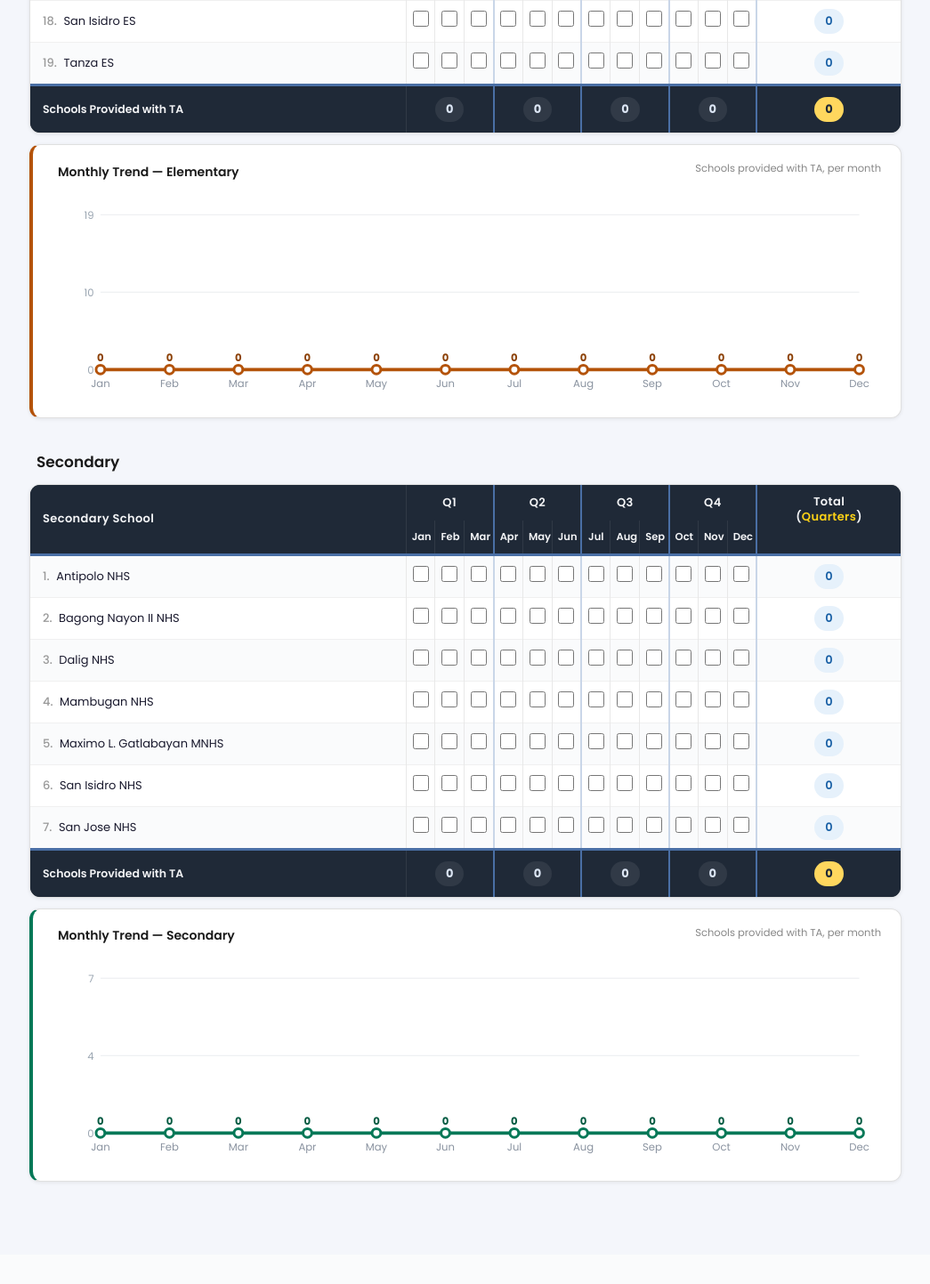
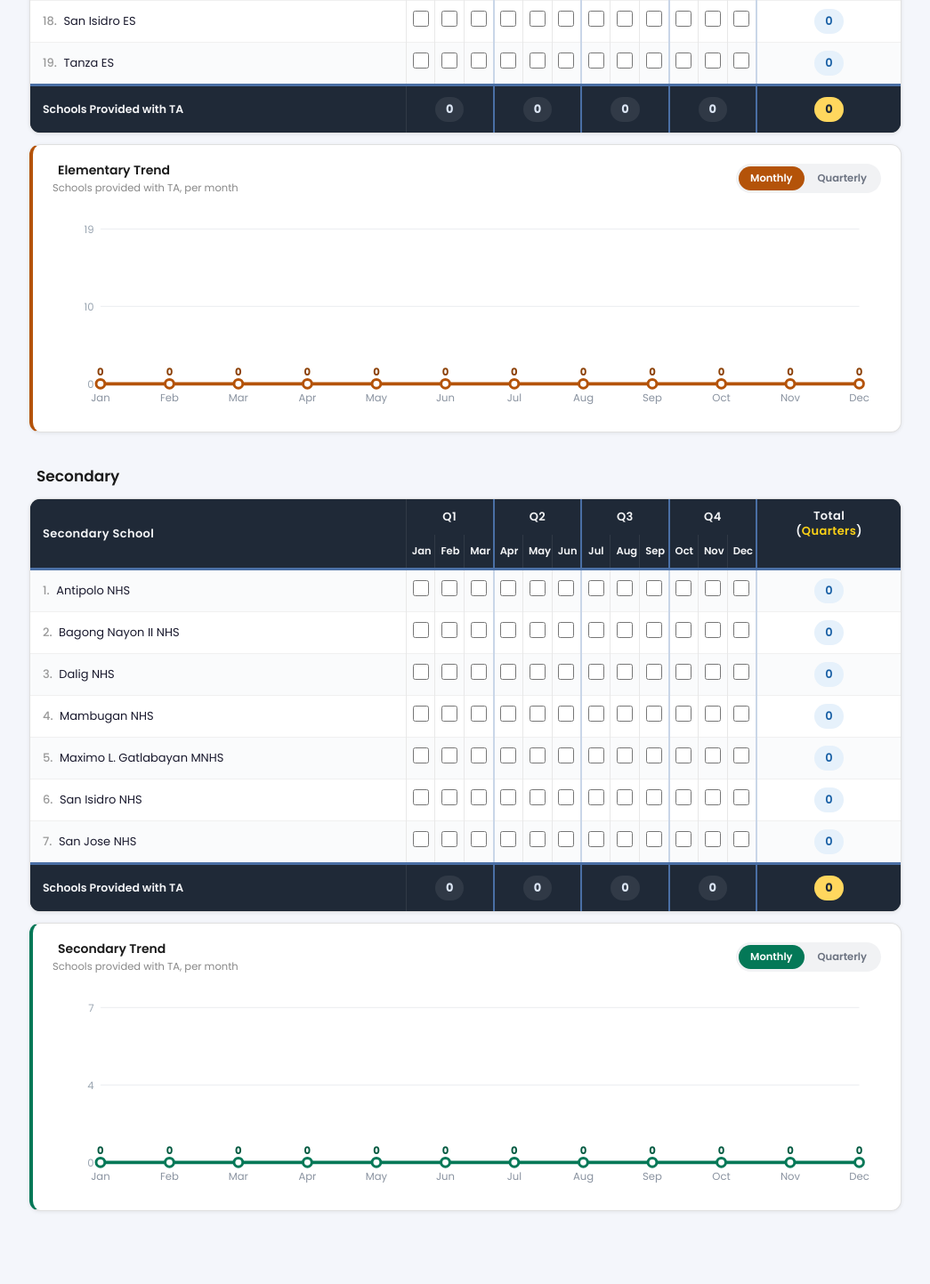
Before and after one commit to n-renz0801/Project-IRC, a Flask app: template templates/tabs/irc2b.html in a window 1280 px wide. Shown: the part 1421-2864 px from the top of the page at 89% size, without its empty margins (117-1162 px from the left). Before the commit the page ends 2751 px from the top, so only its background shows below. Run offline with Flask 3, Linux system fonts and the light colour scheme; the template is opened without the code that fills it: most values are stand-ins (such as "Sample title", 1, 10 or a date in 2020); some libraries are stand-ins or nearby versions.

Commit message:
irc2b: added new view for plots to support for monthly and quarterly visualization of data

```diff
--- a/static/css/irc2b.css
+++ b/static/css/irc2b.css
@@ -621,7 +621,7 @@ html::-webkit-scrollbar {
 }
 
 /* ------------------------------------------------------------------
-   Monthly line chart — one per section, below its table
+   Monthly/Quarterly line chart — one per section, below its table
 ------------------------------------------------------------------ */
 
 .irc2b-linechart-wrapper {
@@ -644,11 +644,17 @@ html::-webkit-scrollbar {
 
 .irc2b-linechart-header {
   display: flex;
-  align-items: baseline;
+  align-items: center;
   justify-content: space-between;
   flex-wrap: wrap;
-  gap: 4px 12px;
+  gap: 6px 12px;
   margin-bottom: 8px;
+}
+
+.irc2b-linechart-title-group {
+  display: flex;
+  flex-direction: column;
+  gap: 1px;
 }
 
 .irc2b-linechart-title {
@@ -677,6 +683,51 @@ html::-webkit-scrollbar {
   color: #888;
 }
 
+/* ---- Monthly/Quarterly segmented toggle ---- */
+.irc2b-chart-toggle {
+  display: inline-flex;
+  background: #f1f2f4;
+  border-radius: 999px;
+  padding: 3px;
+  gap: 2px;
+}
+
+.irc2b-chart-toggle-btn {
+  appearance: none;
+  border: none;
+  background: transparent;
+  cursor: pointer;
+  font-size: 11.5px;
+  font-weight: 600;
+  color: #6b7280;
+  padding: 5px 13px;
+  border-radius: 999px;
+  transition:
+    background-color 0.15s ease,
+    color 0.15s ease;
+}
+
+.irc2b-chart-toggle-btn:hover {
+  color: #374151;
+}
+
+.irc2b-chart-toggle-btn-active {
+  background: #1f2937;
+  color: #fff;
+}
+
+.irc2b-chart-toggle-btn-active:hover {
+  color: #fff;
+}
+
+.irc2b-linechart-wrapper-elementary .irc2b-chart-toggle-btn-active {
+  background: var(--irc2b-elementary);
+}
+
+.irc2b-linechart-wrapper-secondary .irc2b-chart-toggle-btn-active {
+  background: var(--irc2b-secondary);
+}
+
 .irc2b-linechart {
   width: 100%;
   height: auto;
@@ -698,9 +749,10 @@ html::-webkit-scrollbar {
   fill: #9aa5b1;
 }
 
-.irc2b-linechart-month-label {
+.irc2b-linechart-x-label {
   font-size: 9.5px;
   fill: #8a93a0;
+  text-anchor: middle;
 }
 
 .irc2b-linechart-path {
@@ -708,6 +760,7 @@ html::-webkit-scrollbar {
   stroke-width: 3;
   stroke-linecap: round;
   stroke-linejoin: round;
+  transition: d 0.25s ease;
 }
 
 .irc2b-linechart-path-elementary {
--- a/static/js/irc2b.js
+++ b/static/js/irc2b.js
@@ -14,6 +14,29 @@
     "nov",
     "dec",
   ];
+  const MONTH_LABELS = [
+    "Jan",
+    "Feb",
+    "Mar",
+    "Apr",
+    "May",
+    "Jun",
+    "Jul",
+    "Aug",
+    "Sep",
+    "Oct",
+    "Nov",
+    "Dec",
+  ];
+  const QUARTER_KEYS = ["Q1", "Q2", "Q3", "Q4"];
+
+  // Shared plot geometry for the line charts — used both when placing
+  // data points and when placing the matching x-axis labels beneath them.
+  const CHART_PLOT_LEFT = 44;
+  const CHART_PLOT_RIGHT = 740;
+  const CHART_PLOT_TOP = 24;
+  const CHART_PLOT_BOTTOM = 166;
+  const CHART_X_LABEL_Y = 182;
 
   const tab = document.getElementById("irc2b-tab");
   if (!tab) return;
@@ -22,6 +45,10 @@
   // "months"   = current logic (1 point per checked month, max 12)
   // Global so both tables always show the same mode side by side.
   let totalDisplayMode = "quarters";
+
+  // "monthly" = 12-point line chart, "quarterly" = 4-point line chart.
+  // Global so both charts always show the same interval side by side.
+  let chartDisplayMode = "monthly";
 
   function getTable(section) {
     return document.getElementById(`irc2b-table-${section}`);
@@ -165,10 +192,9 @@
     return percent;
   }
 
-  // --- Per-table monthly line chart ---
-  // Counts how many schools in this section had TA checked in each
-  // of the 12 months (independent of the quarter/month total toggle
-  // above — this always shows monthly granularity).
+  // --- Per-table line chart: monthly or quarterly counts ---
+
+  // Schools with TA checked in each of the 12 months.
   function getMonthlyCounts(section) {
     const table = getTable(section);
     return MONTH_KEYS.map(
@@ -178,23 +204,35 @@
     );
   }
 
+  // Schools reached in each of the 4 quarters (any month within the
+  // quarter checked counts once) — same "reached" definition used by
+  // the footer's per-quarter totals, just recomputed here for the chart.
+  function getQuarterlyCounts(section) {
+    const table = getTable(section);
+    return QUARTER_KEYS.map((q) => {
+      const checked = table.querySelectorAll(
+        `input.irc2b-check[data-quarter="${q}"]:checked`,
+      );
+      const rowsReached = new Set(
+        Array.from(checked).map((cb) => cb.dataset.row),
+      );
+      return rowsReached.size;
+    });
+  }
+
   // Builds the path/area/points/value-label markup for the chart's
-  // dynamic <g> group. Plot coordinates match the static axis/gridline
-  // coordinates baked into the template's SVG skeleton.
-  function buildLineChartMarkup(section, counts, maxValue) {
-    const plotLeft = 44;
-    const plotRight = 740;
-    const plotTop = 24;
-    const plotBottom = 166;
-    const plotWidth = plotRight - plotLeft;
-    const plotHeight = plotBottom - plotTop;
-    const n = counts.length;
-    const step = plotWidth / (n - 1);
+  // data <g> group. Works for any number of points (12 for monthly,
+  // 4 for quarterly) since spacing is derived from values.length.
+  function buildLineDataMarkup(section, values, maxValue) {
+    const plotWidth = CHART_PLOT_RIGHT - CHART_PLOT_LEFT;
+    const plotHeight = CHART_PLOT_BOTTOM - CHART_PLOT_TOP;
+    const n = values.length;
+    const step = n > 1 ? plotWidth / (n - 1) : 0;
 
-    const points = counts.map((val, i) => {
-      const x = plotLeft + i * step;
+    const points = values.map((val, i) => {
+      const x = CHART_PLOT_LEFT + i * step;
       const ratio = maxValue > 0 ? val / maxValue : 0;
-      const y = plotBottom - ratio * plotHeight;
+      const y = CHART_PLOT_BOTTOM - ratio * plotHeight;
       return { x, y, val };
     });
 
@@ -205,9 +243,9 @@
       .join(" ");
 
     const areaPath =
-      `M ${points[0].x.toFixed(1)},${plotBottom} ` +
+      `M ${points[0].x.toFixed(1)},${CHART_PLOT_BOTTOM} ` +
       points.map((p) => `L ${p.x.toFixed(1)},${p.y.toFixed(1)}`).join(" ") +
-      ` L ${points[n - 1].x.toFixed(1)},${plotBottom} Z`;
+      ` L ${points[n - 1].x.toFixed(1)},${CHART_PLOT_BOTTOM} Z`;
 
     const circles = points
       .map(
@@ -231,14 +269,61 @@
     );
   }
 
+  // Builds the x-axis label group to match whichever label set (months
+  // or quarters) is active — same x spacing formula as the data points.
+  function buildXAxisLabelMarkup(labels) {
+    const plotWidth = CHART_PLOT_RIGHT - CHART_PLOT_LEFT;
+    const n = labels.length;
+    const step = n > 1 ? plotWidth / (n - 1) : 0;
+
+    return labels
+      .map((label, i) => {
+        const x = CHART_PLOT_LEFT + i * step;
+        return `<text class="irc2b-linechart-x-label" x="${x.toFixed(1)}" y="${CHART_X_LABEL_Y}">${label}</text>`;
+      })
+      .join("");
+  }
+
   function updateLineChart(section) {
-    const group = document.getElementById(`irc2b-${section}-line-group`);
-    if (!group) return;
+    const lineGroup = document.getElementById(`irc2b-${section}-line-group`);
+    const xAxisGroup = document.getElementById(`irc2b-${section}-xaxis-group`);
+    const captionEl = document.querySelector(
+      `.irc2b-linechart-wrapper-${section} .irc2b-linechart-caption`,
+    );
+    if (!lineGroup || !xAxisGroup) return;
 
-    const counts = getMonthlyCounts(section);
     const totalSchools = getAllRowIndices(section).length;
+    const isQuarterly = chartDisplayMode === "quarterly";
 
-    group.innerHTML = buildLineChartMarkup(section, counts, totalSchools);
+    const values = isQuarterly
+      ? getQuarterlyCounts(section)
+      : getMonthlyCounts(section);
+    const labels = isQuarterly ? QUARTER_KEYS : MONTH_LABELS;
+
+    lineGroup.innerHTML = buildLineDataMarkup(section, values, totalSchools);
+    xAxisGroup.innerHTML = buildXAxisLabelMarkup(labels);
+
+    if (captionEl) {
+      captionEl.textContent = isQuarterly
+        ? "Schools reached with TA, per quarter"
+        : "Schools provided with TA, per month";
+    }
+  }
+
+  // Repaints the active/inactive state on every toggle button (both
+  // charts share chartDisplayMode, so both sets of buttons stay in sync).
+  function applyChartToggleButtons() {
+    document.querySelectorAll(".irc2b-chart-toggle-btn").forEach((btn) => {
+      const isActive = btn.dataset.chartMode === chartDisplayMode;
+      btn.classList.toggle("irc2b-chart-toggle-btn-active", isActive);
+    });
+  }
+
+  function setChartDisplayMode(mode) {
+    if (mode !== "monthly" && mode !== "quarterly") return;
+    chartDisplayMode = mode;
+    applyChartToggleButtons();
+    SECTIONS.forEach((section) => updateLineChart(section));
   }
 
   function updateDashboard() {
@@ -285,6 +370,14 @@
     header.addEventListener("click", toggleTotalDisplayMode);
   });
 
+  // --- Chart toggle buttons: Monthly <-> Quarterly ---
+  document.querySelectorAll(".irc2b-chart-toggle-btn").forEach((btn) => {
+    btn.addEventListener("click", () => {
+      setChartDisplayMode(btn.dataset.chartMode);
+    });
+  });
+
   // --- Initial render ---
+  applyChartToggleButtons();
   updateDashboard();
 })();
--- a/templates/tabs/irc2b.html
+++ b/templates/tabs/irc2b.html
@@ -124,13 +124,37 @@ Jose NHS" ] %} {% macro render_table(schools, section_id, section_label) %}
 "ti-school" %}
 <div class="irc2b-linechart-wrapper irc2b-linechart-wrapper-{{ section_id }}">
   <div class="irc2b-linechart-header">
-    <span class="irc2b-linechart-title irc2b-linechart-title-{{ section_id }}">
-      <i class="ti {{ icon }}" aria-hidden="true"></i>
-      Monthly Trend &mdash; {{ section_label }}
-    </span>
-    <span class="irc2b-linechart-caption"
-      >Schools provided with TA, per month</span
+    <div class="irc2b-linechart-title-group">
+      <span
+        class="irc2b-linechart-title irc2b-linechart-title-{{ section_id }}"
+      >
+        <i class="ti {{ icon }}" aria-hidden="true"></i>
+        {{ section_label }} Trend
+      </span>
+      <span class="irc2b-linechart-caption"
+        >Schools provided with TA, per month</span
+      >
+    </div>
+    <div
+      class="irc2b-chart-toggle"
+      role="group"
+      aria-label="{{ section_label }} chart interval toggle"
     >
+      <button
+        type="button"
+        class="irc2b-chart-toggle-btn irc2b-chart-toggle-btn-active"
+        data-chart-mode="monthly"
+      >
+        Monthly
+      </button>
+      <button
+        type="button"
+        class="irc2b-chart-toggle-btn"
+        data-chart-mode="quarterly"
+      >
+        Quarterly
+      </button>
+    </div>
   </div>
   <svg
     class="irc2b-linechart"
@@ -158,18 +182,7 @@ Jose NHS" ] %} {% macro render_table(schools, section_id, section_label) %}
       {{ schools|length }}
     </text>
 
-    {% set ns = namespace(i=0) %} {% for q_key, q_months in quarters %} {% for
-    key, label in q_months %}
-    <text
-      class="irc2b-linechart-month-label"
-      x="{{ 44 + ns.i * (696 / 11) }}"
-      y="182"
-      text-anchor="middle"
-    >
-      {{ label }}
-    </text>
-    {% set ns.i = ns.i + 1 %} {% endfor %} {% endfor %}
-
+    <g id="irc2b-{{ section_id }}-xaxis-group"></g>
     <g id="irc2b-{{ section_id }}-line-group"></g>
   </svg>
 </div>
```
